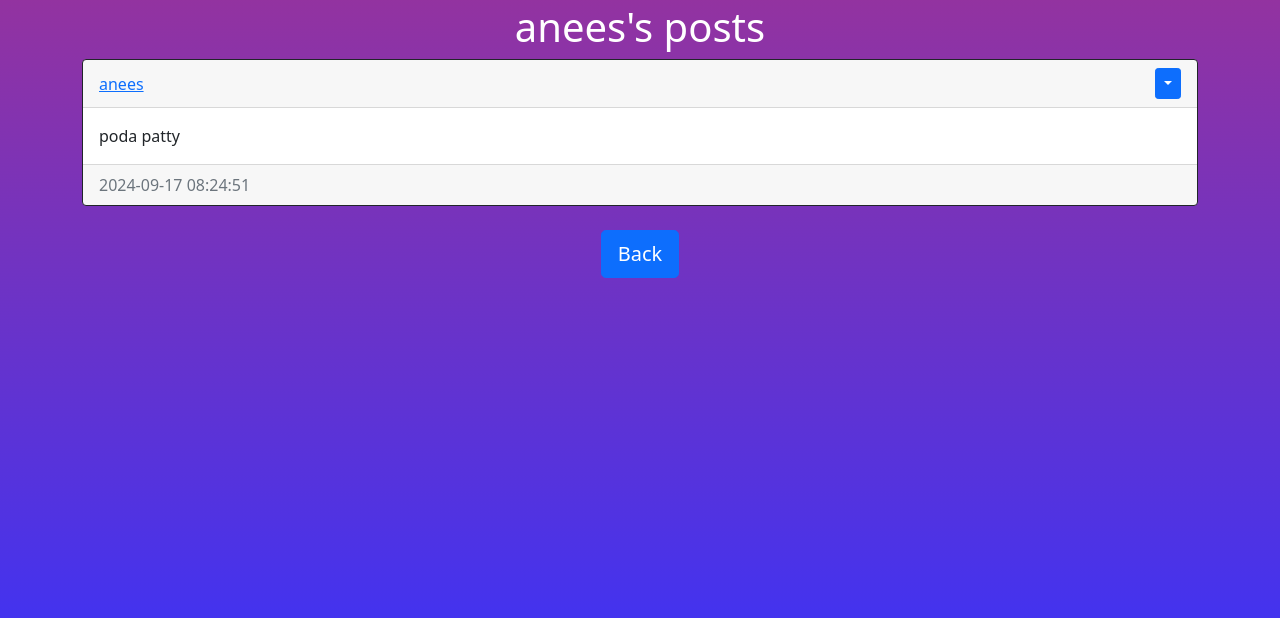
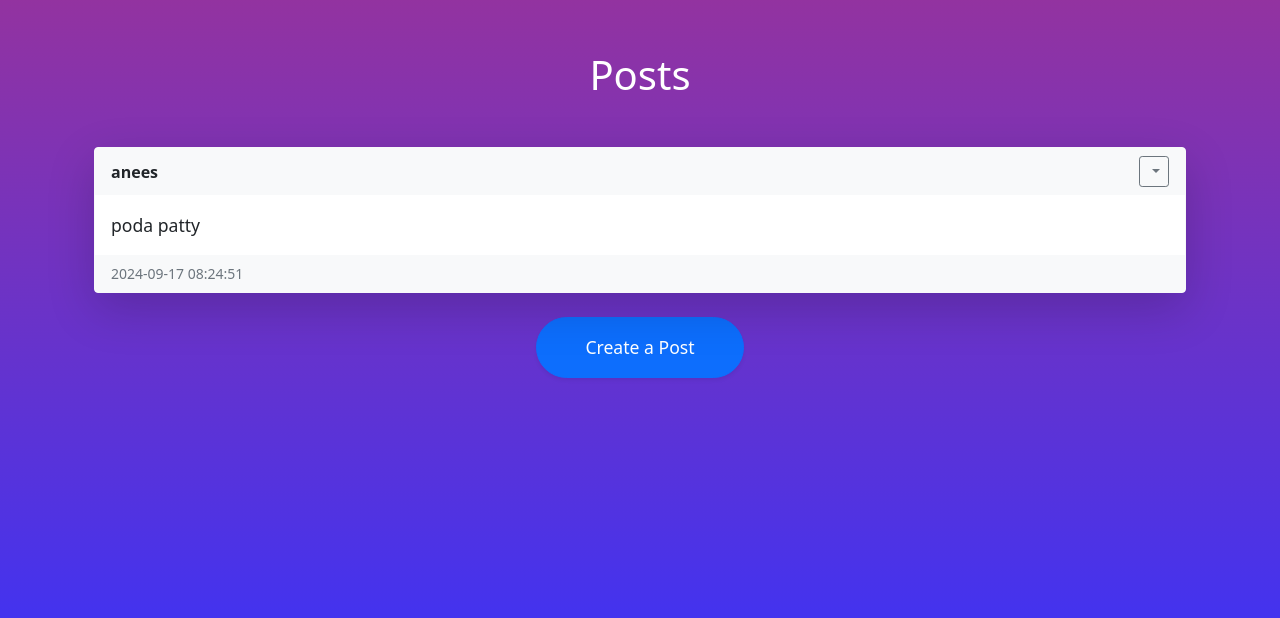
Before and after one commit to aneesmuhammeed/Blog-flask, a Flask app: page /posts/anees in a window 1280 px wide. Shown: the part 53-671 px from the top of the page. Run offline with Flask 3, Linux system fonts and the light colour scheme; a user stored in the database is signed in; data comes from the database, SQL or seed files in the repository; some libraries are stand-ins or nearby versions.

Commit message:
Update posts.html

```diff
--- a/website/templates/posts.html
+++ b/website/templates/posts.html
@@ -1,8 +1,98 @@
-{% extends "posts_div.html" %} {% block title %}{{username}}'s Posts{% endblock
-  %} {% block header %} {{username}}'s posts {% endblock %} {% block footer %}
-  <div align="center">
-    <a href="/home"
-      ><button type="button" class="btn btn-primary btn-lg">Back</button></a
-    >
+{% extends "base.html" %}
+
+{% block title %}Home{% endblock %}
+
+{% block content %}
+<style>
+  /* Hover Effect on the Post Card */
+.post-card {
+  transition: transform 0.3s ease, box-shadow 0.3s ease;
+}
+
+.post-card:hover {
+  transform: translateY(-10px); /* Lift effect */
+  box-shadow: 0 10px 20px rgba(0, 0, 0, 0.1); /* Elevated shadow */
+}
+
+/* Hover effect for the Dropdown button */
+.post-dropdown:hover {
+  background-color: #f8f9fa;
+  color: #007bff;
+}
+
+/* Add a smooth transition for the dropdown icon */
+.post-dropdown i {
+  transition: transform 0.3s ease;
+}
+
+.post-dropdown:hover i {
+  transform: rotate(90deg); /* Rotate icon when hovered */
+}
+
+/* Hover effect for Card Body Text */
+.card-body:hover {
+  background-color: #f8f9fa; /* Subtle background change on hover */
+}
+
+/* Adding smooth transition for the whole card */
+.card {
+  transition: all 0.3s ease;
+}
+
+/* Styling the "Create a Post" button on hover */
+.btn-primary:hover {
+  background-color: #0056b3;
+  transform: scale(1.05); /* Slightly enlarge button */
+}
+
+</style>
+  <!-- Page Header -->
+  <h1 class="text-center text-white my-5" style="font-size: 2.5rem;">{% block header %}Posts{% endblock %}</h1>
+
+  <div id="posts" class="container">
+    <!-- Loop through posts -->
+    {% for post in posts %}
+      <div class="card border-light mb-4 shadow-lg rounded-lg post-card">
+        <!-- Card Header: Author and Actions -->
+        <div class="card-header d-flex justify-content-between align-items-center bg-light border-bottom-0 rounded-top">
+          <a href="/posts/{{ post.user.username }}" class="text-decoration-none text-dark fw-bold">
+            {{ post.user.username }}
+          </a>
+
+          {% if user.id == post.author %}
+            <!-- Dropdown for Post Actions (Delete) -->
+            <div class="btn-group">
+              <button type="button" class="btn btn-sm btn-outline-secondary dropdown-toggle post-dropdown" data-bs-toggle="dropdown" aria-expanded="false">
+                <i class="bi bi-three-dots"></i>
+              </button>
+              <ul class="dropdown-menu">
+                <li><a href="/delete-post/{{ post.id }}" class="dropdown-item text-danger">Delete</a></li>
+              </ul>
+            </div>
+          {% endif %}
+        </div>
+
+        <!-- Card Body: Post Content -->
+        <div class="card-body">
+          <p class="card-text" style="font-size: 1.1rem; line-height: 1.6;">{{ post.text }}</p>
+        </div>
+
+        <!-- Card Footer: Date Created -->
+        <div class="card-footer text-muted d-flex justify-content-between align-items-center bg-light border-top-0 rounded-bottom">
+          <span class="small">{{ post.date_created }}</span>
+        </div>
+      </div>
+    {% endfor %}
+  </div>
+
+  <!-- Create Post Button -->
+  {% block footer %}
+  <div class="text-center my-4">
+    <a href="/create-post">
+      <button type="button" class="btn btn-primary btn-lg shadow-sm px-5 py-3 rounded-pill" style="font-size: 1.1rem;">
+        Create a Post
+      </button>
+    </a>
   </div>
   {% endblock %}
+{% endblock %}
```
